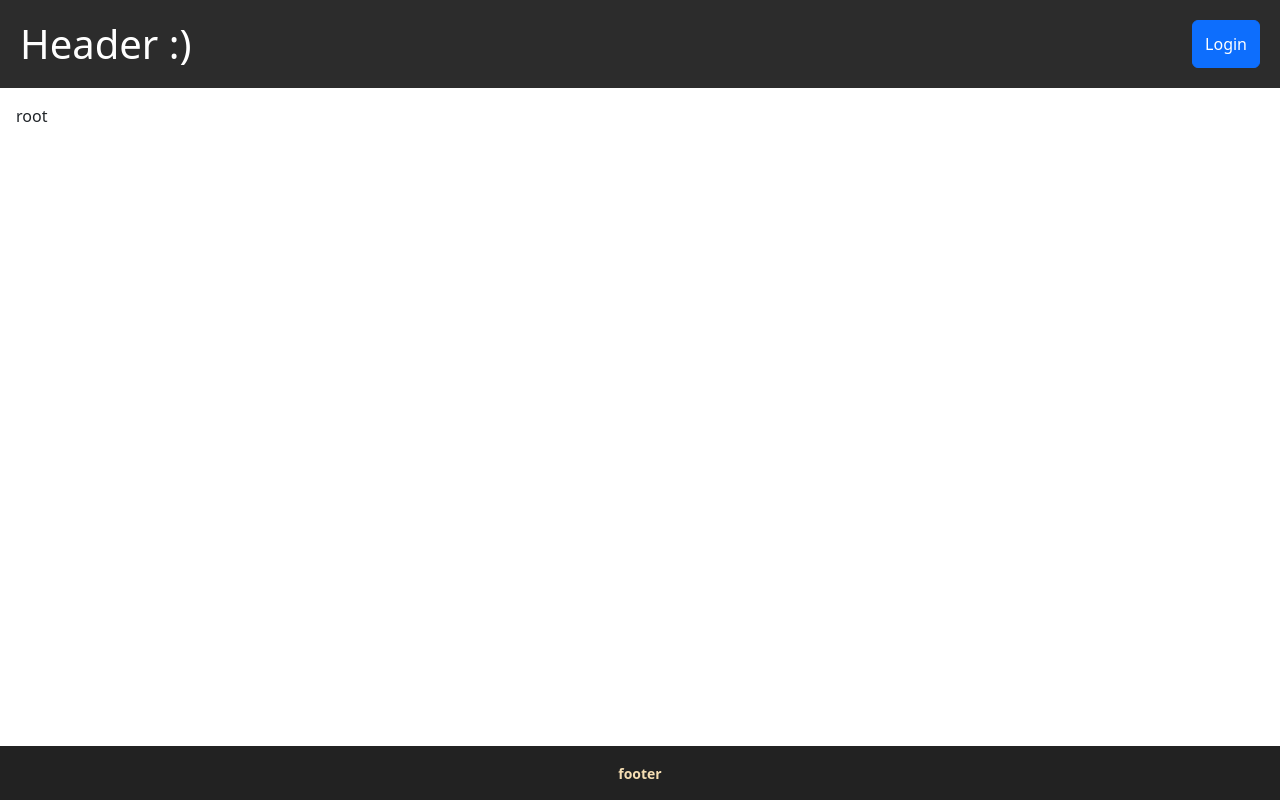
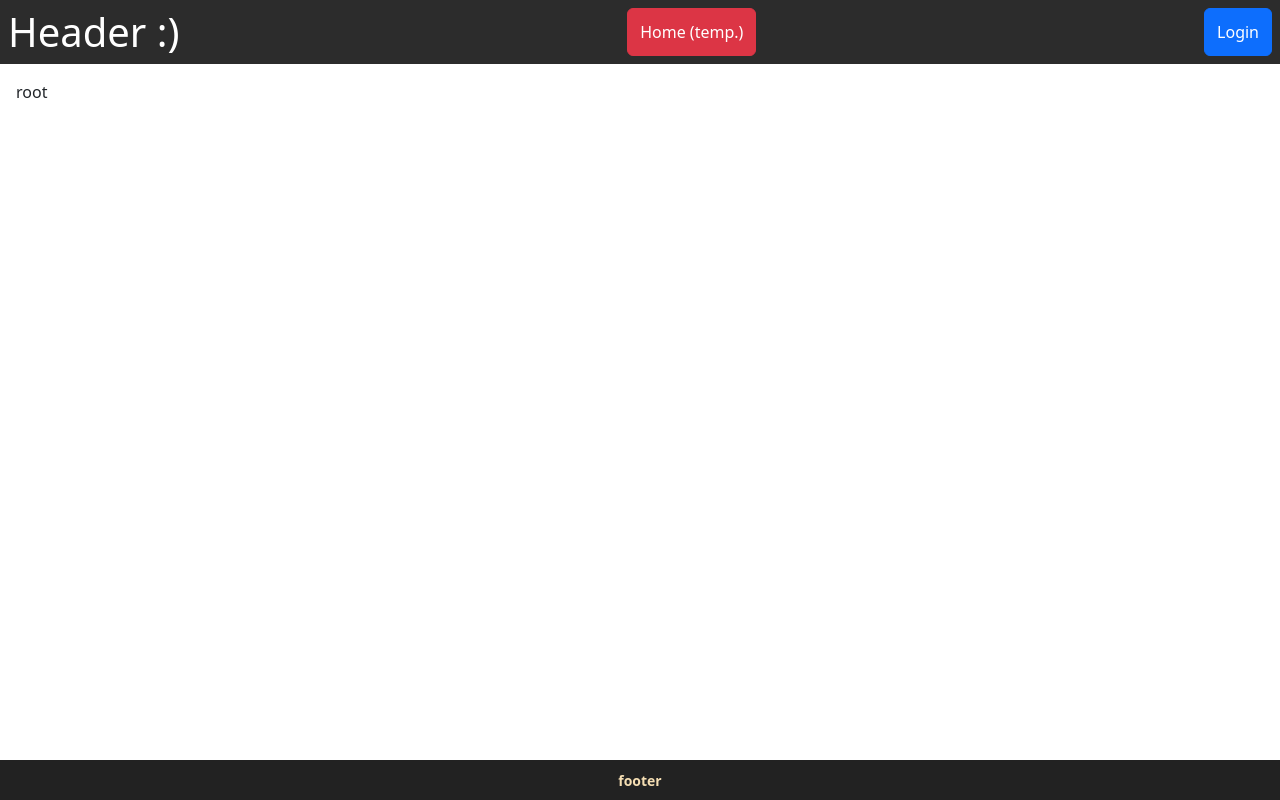
Before and after one commit to JoshThorntonDev/a1-3786643-3785167, a React (Create React App) app: page / in a window 1280 px wide. Built offline with nearby package versions, Linux system fonts and the light colour scheme.

Commit message:
Header and footer styling, temporary home button to be removed later

```diff
--- a/src/components/Footer.css
+++ b/src/components/Footer.css
@@ -1,7 +1,7 @@
 .footer {
     background-color: #222;
     color:wheat;
-    padding:15px;
+    padding:1vh;
     font-weight: bold;
     text-align: center;
     position:fixed;
--- a/src/components/Header.css
+++ b/src/components/Header.css
@@ -1,7 +1,7 @@
 .header {
     background-color: rgb(44, 44, 44);
     color:white;
-    padding:20px;
+    padding:1vh;
 
 
     display:flex;
--- a/src/components/Header.js
+++ b/src/components/Header.js
@@ -8,6 +8,17 @@ function Header() {
   return (
     <div className="header">
       <h1>Header :)</h1>
+
+      <Button
+        variant="danger"
+        onClick={() => {
+          navigate("/", {
+            replace: true,
+          });
+        }}
+      >
+        Home (temp.)
+      </Button>
 
       <Button
         variant="primary"
```
